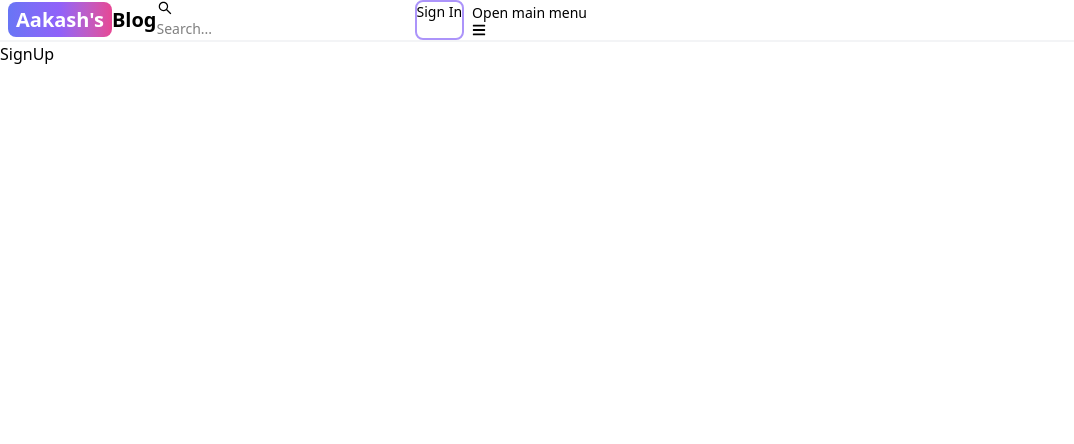
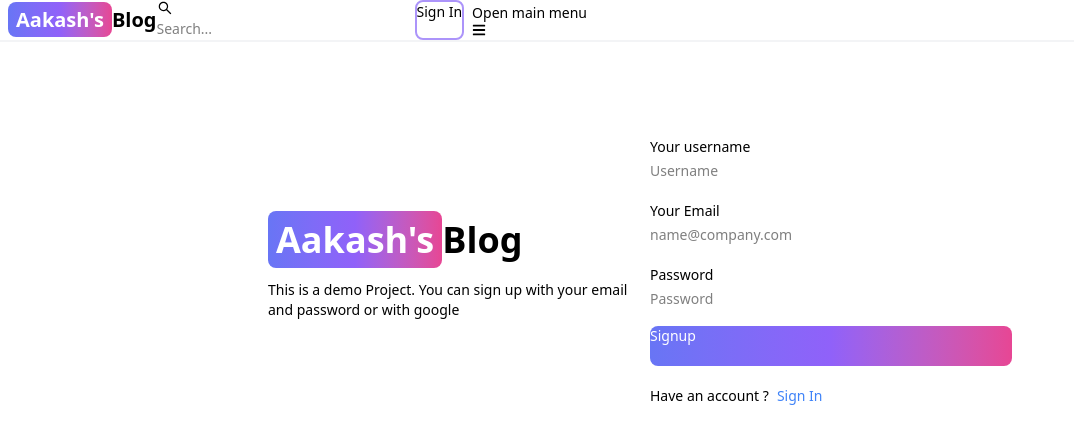
Before and after one commit to AakashSahni/mern-blog, a React (Vite) app in the folder client/: page /signup in a window 1280 px wide. Shown: the top 444 px of the page, without its empty margins (0-1074 px from the left). Built offline with nearby package versions, Linux system fonts and the light colour scheme.

Commit message:
create signup page ui

```diff
--- a/client/src/pages/SignUp.jsx
+++ b/client/src/pages/SignUp.jsx
@@ -1,9 +1,60 @@
-import React from 'react'
+import React from "react";
+import { Link } from "react-router-dom";
+import { Button, Label, TextInput } from "flowbite-react";
 
 function SignUp() {
   return (
-    <div>SignUp</div>
-  )
+    <div className="min-h-screen mt-20">
+      <div className="flex flex-col md:flex-row md:items-center   p-3 max-w-3xl mx-auto gap-5">
+        {/* left side  */}
+        <div className="left flex-1">
+          <Link to="/" className=" font-bold dark:text-white text-4xl">
+            <span
+              className="px-2 py-1 bg-gradient-to-r from-indigo-500
+              via-purple-500 to-pink-500 rounded-lg text-white"
+            >
+              Aakash's
+            </span>
+            Blog
+          </Link>
+
+          <p className="text-sm mt-5">
+            This is a demo Project. You can sign up with your email and password
+            or with google
+          </p>
+        </div>
+
+        {/* right side  */}
+        <div className="right flex-1  ">
+          <form className="flex flex-col gap-4">
+            <div className="">
+              <Label htmlFor="username">Your username</Label>
+              <TextInput type="text" placeholder="Username" id="username" />
+            </div>
+            <div className="">
+              <Label htmlFor="email">Your Email</Label>
+              <TextInput type="text" placeholder="name@company.com" id="email" />
+            </div>
+            <div className="">
+              <Label htmlFor="password">Password</Label>
+              <TextInput type="text" placeholder="Password" id="password" />
+            </div>
+
+           <Button className="bg-gradient-to-r from-indigo-500
+              via-purple-500 to-pink-500  text-white hover:via-purple-600 hover:to-pink-600 cursor-pointer" type="submit"> Signup </Button>
+
+
+          </form>
+
+            <div className="flex gap-2 text-sm mt-5">
+              <span>Have an account ?</span>
+              <Link to="/signin" className="text-blue-500"> Sign In </Link>
+            </div>
+
+        </div>
+      </div>
+    </div>
+  );
 }
 
-export default SignUp
+export default SignUp;
```
